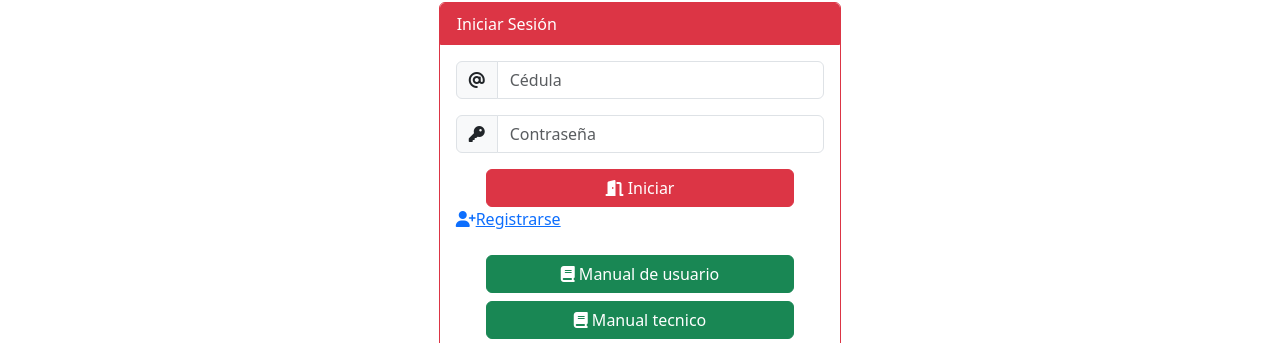
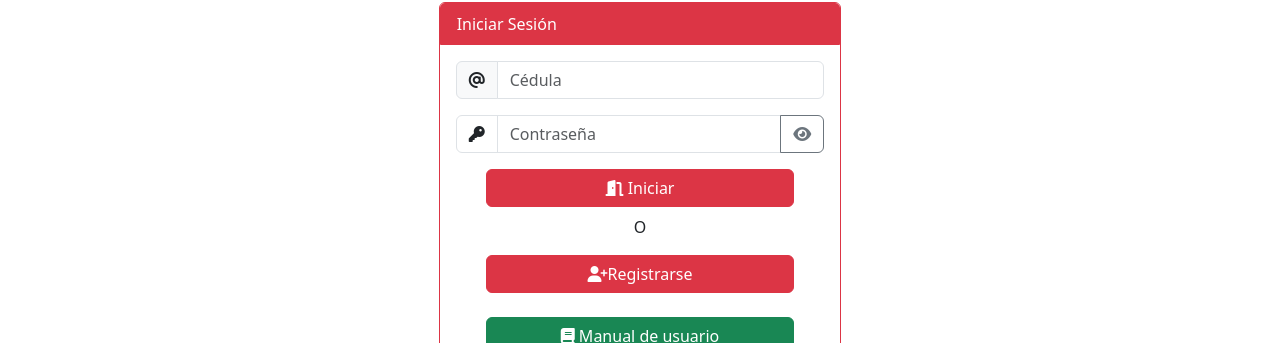
Before and after one commit to judamar/FerreteriaConstrumantaP-frontend, a React (Vite) app: page /login in a window 1280 px wide. Shown: the part 147-490 px from the top of the page. Built offline with nearby package versions, Linux system fonts and the light colour scheme; no server answers.

Commit message:
improve login

```diff
--- a/src/views/Login.jsx
+++ b/src/views/Login.jsx
@@ -7,6 +7,7 @@ import storage from '../storage/storage.jsx'
 const Login = () => {
   const [cedula, setCedula] = useState('')
   const [password, setPassword] = useState('')
+  const [showPassword, setShowPassword] = useState(false)
   const go = useNavigate()
 
   const login = async (e) => {
@@ -35,7 +36,28 @@ const Login = () => {
             <div className='card-body'>
               <form onSubmit={login}>
                 <DivInput type='number' icon='fa-at' value={cedula} className='form-control' placeholder='Cédula' required='required' handleChange={(e)=> setCedula(e.target.value)}/>
-                <DivInput type='password' icon='fa-key' value={password} className='form-control' placeholder='Contraseña' required='required' handleChange={(e)=> setPassword(e.target.value)}/>
+                <div className="input-group mb-3">
+                  <span className="input-group-text bg-white">
+                    <i className="fa-solid fa-key" />
+                  </span>
+                  <input
+                    type={showPassword ? 'text' : 'password'}
+                    className="form-control"
+                    placeholder="Contraseña"
+                    required
+                    value={password}
+                    onChange={(e) => setPassword(e.target.value)}
+                    aria-label="Contraseña"
+                  />
+                  <button
+                    type="button"
+                    className="btn btn-outline-secondary"
+                    onClick={() => setShowPassword((s) => !s)}
+                    aria-label={showPassword ? 'Ocultar contraseña' : 'Mostrar contraseña'}
+                  >
+                    <i className={showPassword ? 'fa-solid fa-eye-slash' : 'fa-solid fa-eye'} />
+                  </button>
+                </div>
                 <div className='d-grid col-10 mx-auto'>
                   {/* rome-ignore lint/a11y/useButtonType: <explanation> */}
                   <button className='btn btn-danger'>
@@ -43,9 +65,15 @@ const Login = () => {
                   </button>
                 </div>
               </form>
-              <Link to='/register'>
-                <i className='fa-solid fa-user-plus'/>Registrarse
-              </Link>
+              <p className='text-center pt-2'>O</p>
+              <div className='d-grid col-10 mx-auto'>
+                <Link to='/register'>
+                  {/* rome-ignore lint/a11y/useButtonType: <explanation> */}
+                  <button className='btn btn-danger w-100'>
+                    <i className='fa-solid fa-user-plus'/>Registrarse
+                  </button>
+                </Link>
+              </div>
               <div className='d-grid col-10 mx-auto mt-4'>
                 <a className='btn btn-success' href='src\utils\pdfs\Manual_usuario.pdf' target='_blank' rel='noreferrer'>
                   <i className='fa-solid fa-book'/> Manual de usuario
```
